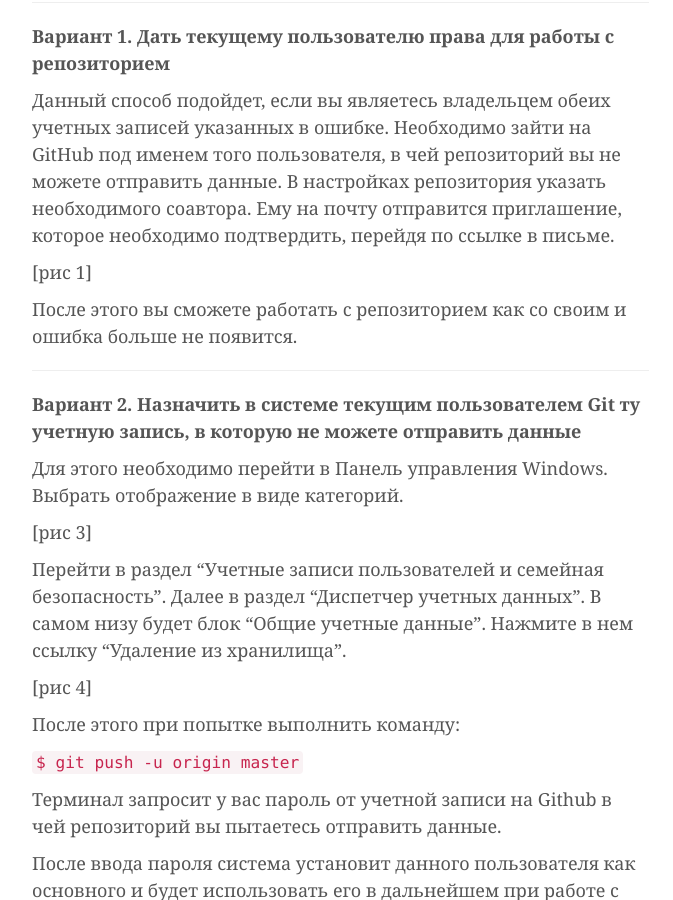
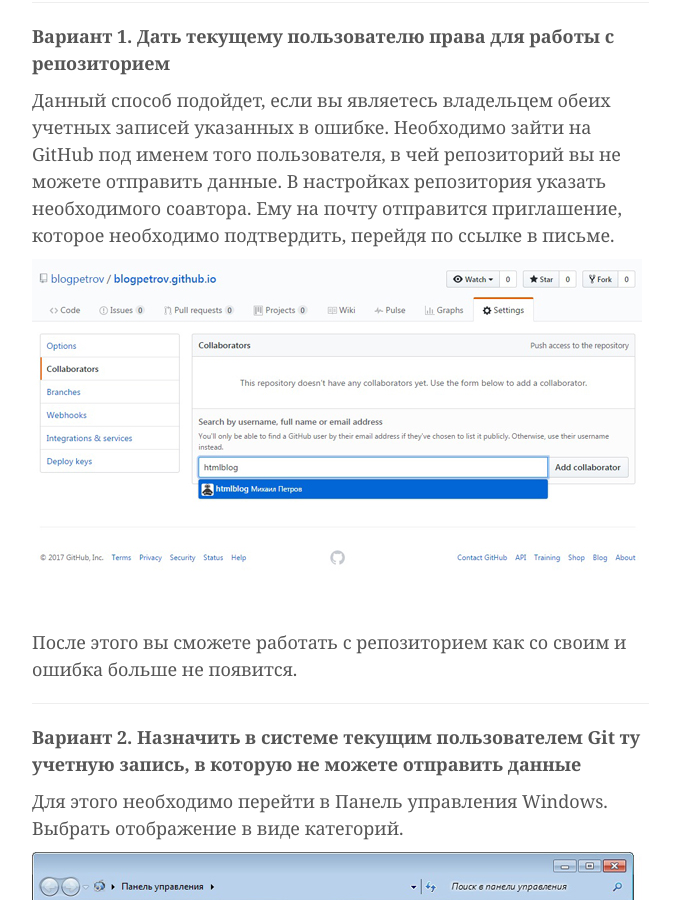
Before and after one commit to htmlblog/htmlblog.github.io, a Jekyll site: the page built from _posts/2017-03-27-permission-to-denied-to-git-error-403.md, in a window 1280 px wide and 900 px high, scrolled down 1756 px. Shown: the whole window, without its empty margins (138-811 px from the left). Built offline with Jekyll 4.4.1, drawn with Linux system fonts in a browser that asks for light colours.

Commit message:
Updated Permission To Denied To Git Error 403

```diff
--- a/_posts/2017-03-27-permission-to-denied-to-git-error-403.md
+++ b/_posts/2017-03-27-permission-to-denied-to-git-error-403.md
@@ -48,7 +48,7 @@
 
 Данный способ подойдет, если вы являетесь владельцем обеих учетных записей указанных в ошибке. Необходимо зайти на GitHub под именем того пользователя, в чей репозиторий вы не можете отправить данные. В настройках репозитория указать необходимого соавтора. Ему на почту отправится приглашение, которое необходимо подтвердить, перейдя по ссылке в письме.
 
-[рис 1]
+![github-repo-config.jpg](/uploads/github-repo-config.jpg)
 
 После этого вы сможете работать с репозиторием как со своим и ошибка больше не появится.
 <hr>
@@ -56,11 +56,11 @@
 
 Для этого необходимо перейти в Панель управления Windows. Выбрать отображение в виде категорий.
 
-[рис 3]
+![win-panel.jpg](/uploads/win-panel.jpg)
 
 Перейти в раздел "Учетные записи пользователей и семейная безопасность". Далее в раздел "Диспетчер учетных данных". В самом низу будет блок "Общие учетные данные". Нажмите в нем ссылку "Удаление из хранилища".
 
-[рис 4]
+![delete-git-config.jpg](/uploads/delete-git-config.jpg)
 
 После этого при попытке выполнить команду:
 
```
